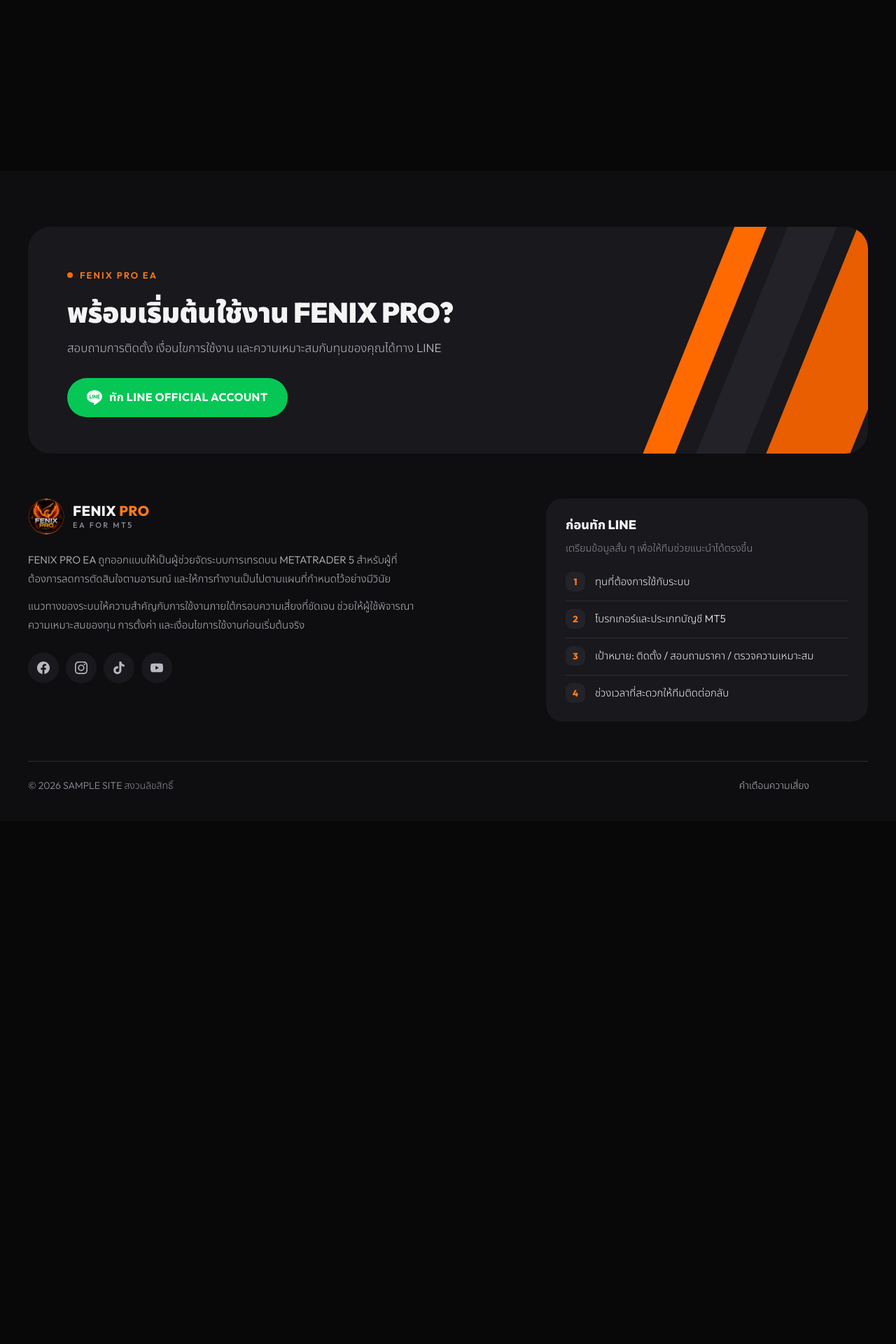
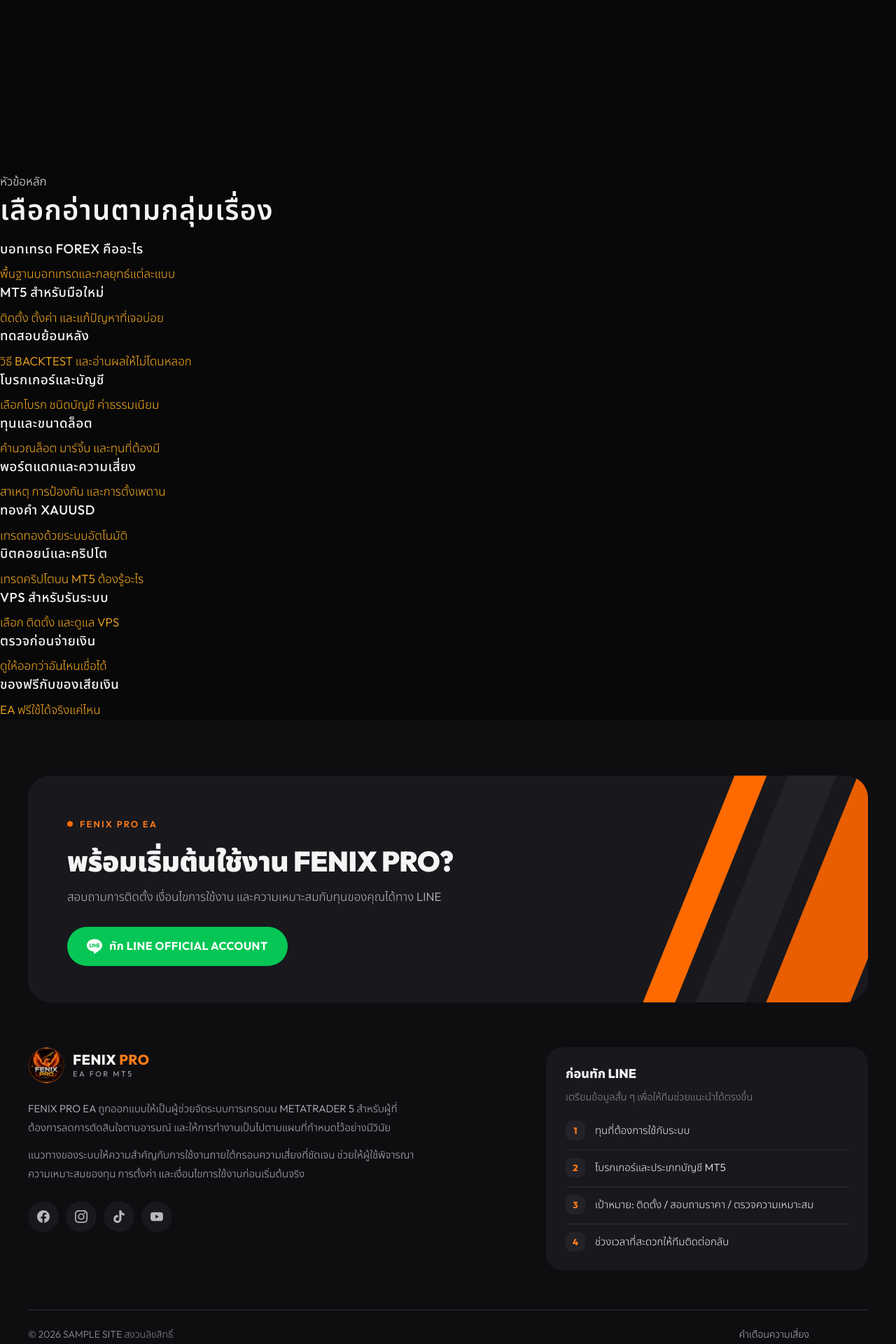
Before and after one commit to easpeciallab-max/fenix-pro-theme, a WordPress theme: template fenix-pro/template-blog.php in a window 1280 px wide. Shown: the part 2792-4712 px from the top of the page at 70% size. Before the commit the page ends 3920 px from the top, so only its background shows below. Run offline with PHP 8.4 and a stand-in for WordPress, Linux system fonts and the light colour scheme; the site name, menu and one post (Sample post) are stand-ins, and other content is empty; some libraries are stand-ins or nearby versions.

Commit message:
Show the content clusters on the articles hub
การ์ด 11 กลุ่มใต้รายการบทความ ลิงก์ไปบทเสาหลักของแต่ละกลุ่ม

Co-Authored-By: Claude Opus 5 <noreply@anthropic.com>

```diff
--- a/fenix-pro/inc/pages.php
+++ b/fenix-pro/inc/pages.php
@@ -641,3 +641,44 @@ function fenix_articles_body( $query, $load_query = array() ) {
 	</section>
 	<?php
 }
+
+/**
+ * แถบกลุ่มบทความบนหน้ารวมบทความ
+ *
+ * ลิงก์ไปบทความเสาหลักของแต่ละกลุ่ม ช่วยให้คนอ่านและเครื่องมือค้นหาเห็นโครงของเว็บ
+ * ถ้าโครงกลุ่มเปลี่ยน แก้รายการนี้ที่เดียว (ต้นทางอยู่ใน content-drafts/clusters.json)
+ */
+function fenix_cluster_nav() {
+	$clusters = array(
+		'what-is-ea'                   => array( 'บอทเทรด forex คืออะไร', 'พื้นฐานบอทเทรดและกลยุทธ์แต่ละแบบ' ),
+		'how-to-install-mt5'           => array( 'MT5 สำหรับมือใหม่', 'ติดตั้ง ตั้งค่า และแก้ปัญหาที่เจอบ่อย' ),
+		'how-to-backtest-ea-mt5'       => array( 'ทดสอบย้อนหลัง', 'วิธี backtest และอ่านผลให้ไม่โดนหลอก' ),
+		'choose-broker-account-for-ea' => array( 'โบรกเกอร์และบัญชี', 'เลือกโบรก ชนิดบัญชี ค่าธรรมเนียม' ),
+		'calculate-lot-size'           => array( 'ทุนและขนาดล็อต', 'คำนวณล็อต มาร์จิ้น และทุนที่ต้องมี' ),
+		'account-blowup-causes'        => array( 'พอร์ตแตกและความเสี่ยง', 'สาเหตุ การป้องกัน และการตั้งเพดาน' ),
+		'xauusd-ea-complete-guide'     => array( 'ทองคำ XAUUSD', 'เทรดทองด้วยระบบอัตโนมัติ' ),
+		'ea-bitcoin-mt5-guide'         => array( 'บิตคอยน์และคริปโต', 'เทรดคริปโตบน MT5 ต้องรู้อะไร' ),
+		'vps-for-ea'                   => array( 'VPS สำหรับรันระบบ', 'เลือก ติดตั้ง และดูแล VPS' ),
+		'ea-scam-warning-signs'        => array( 'ตรวจก่อนจ่ายเงิน', 'ดูให้ออกว่าอันไหนเชื่อได้' ),
+		'free-vs-paid-ea'              => array( 'ของฟรีกับของเสียเงิน', 'EA ฟรีใช้ได้จริงแค่ไหน' ),
+	);
+	?>
+	<section class="sec alt cluster-nav">
+		<div class="wrap">
+			<div class="shead">
+				<span class="eyebrow">หัวข้อหลัก</span>
+				<h2 class="h2">เลือกอ่านตามกลุ่มเรื่อง</h2>
+			</div>
+
+			<div class="cn-grid">
+				<?php foreach ( $clusters as $slug => $info ) : ?>
+					<a class="cn-card" href="<?php echo esc_url( home_url( '/' . $slug . '/' ) ); ?>">
+						<h3><?php echo esc_html( $info[0] ); ?></h3>
+						<p><?php echo esc_html( $info[1] ); ?></p>
+					</a>
+				<?php endforeach; ?>
+			</div>
+		</div>
+	</section>
+	<?php
+}
--- a/fenix-pro/template-blog.php
+++ b/fenix-pro/template-blog.php
@@ -37,6 +37,8 @@ if ( $bl_query->found_posts ) {
 
 	<?php fenix_articles_body( $bl_query ); ?>
 
+	<?php fenix_cluster_nav(); ?>
+
 </main>
 
 <?php
```
Also changed, not shown: fenix-pro/assets/css/pages.css (+53 -0 lines).
